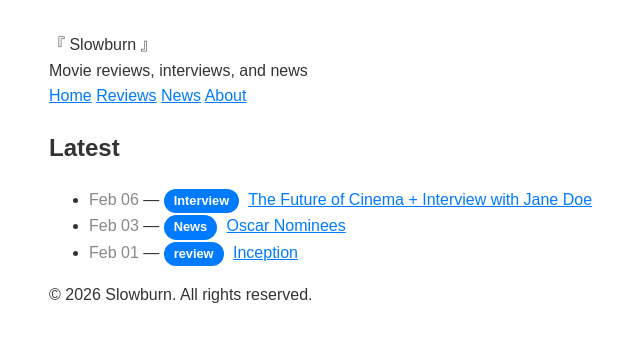
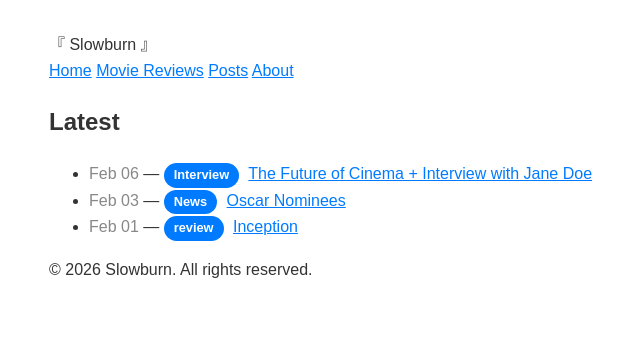
Before and after one commit to Slowburn-Movies/slowburn-movies.github.io, a Jekyll site: the page built from index.md, in a window 1280 px wide. Shown: the top 342 px of the page, without its empty margins (191-831 px from the left). Built offline with Jekyll 4.4.1, drawn with Linux system fonts in a browser that asks for light colours; our own code applies the rules of GitHub Pages for plain Markdown files.

Commit message:
Update default.html

```diff
--- a/_layouts/default.html
+++ b/_layouts/default.html
@@ -13,11 +13,11 @@
 <body>
   <header class="site-header">
     <div class="wrapper">
-      『 {{ site.title }} 』<br> {{ site.description }}
+      『 {{ site.title }} 』
       <nav class="site-nav">
         <a href="{{ '/' | relative_url }}">Home</a>
-        <a href="{{ '/reviews/' | relative_url }}">Reviews</a>
-        <a href="{{ '/posts/' | relative_url }}">News</a>
+        <a href="{{ '/reviews/' | relative_url }}">Movie Reviews</a>
+        <a href="{{ '/posts/' | relative_url }}">Posts</a>
         <a href="{{ '/about/' | relative_url }}">About</a>
       </nav>
     </div>
```
